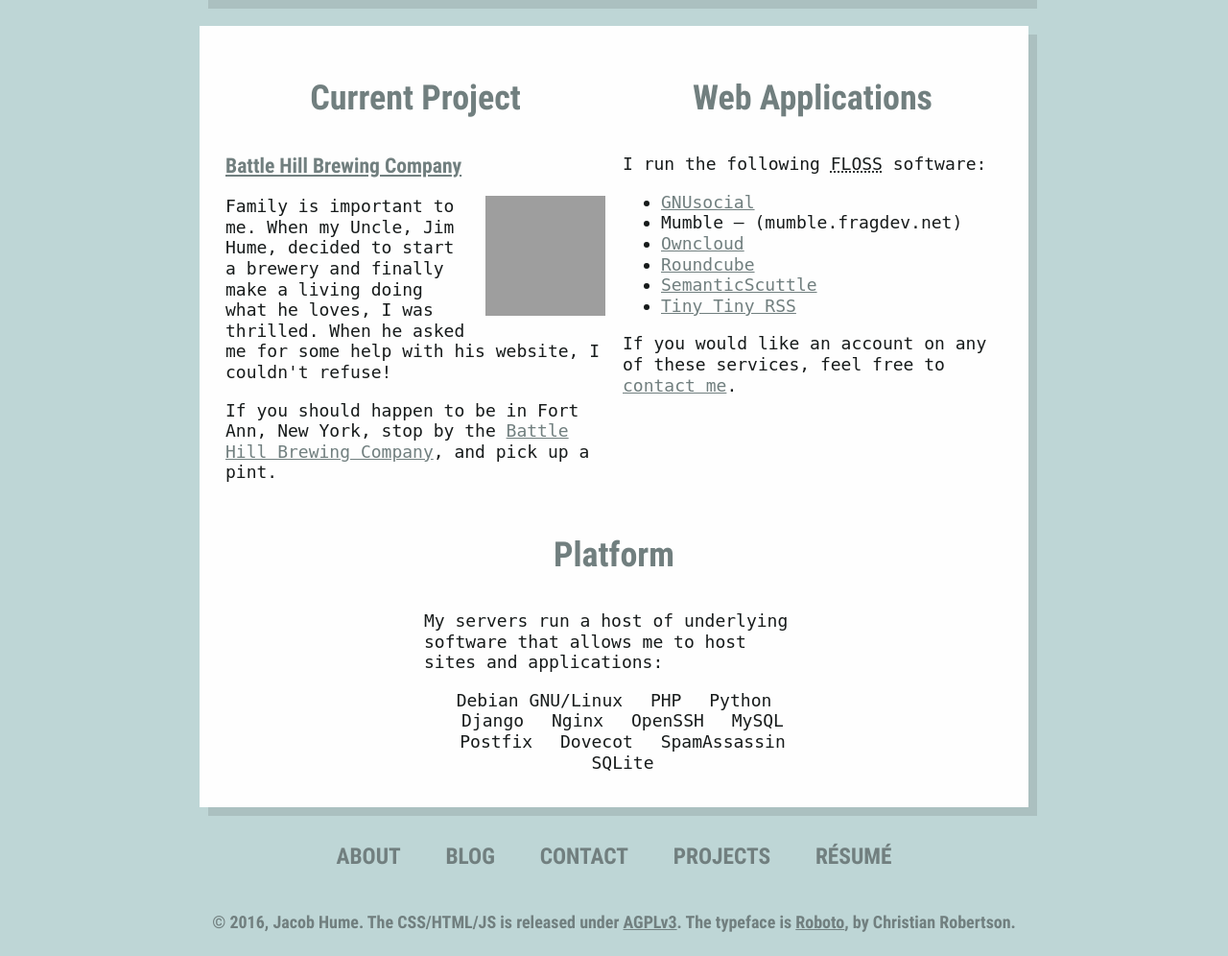
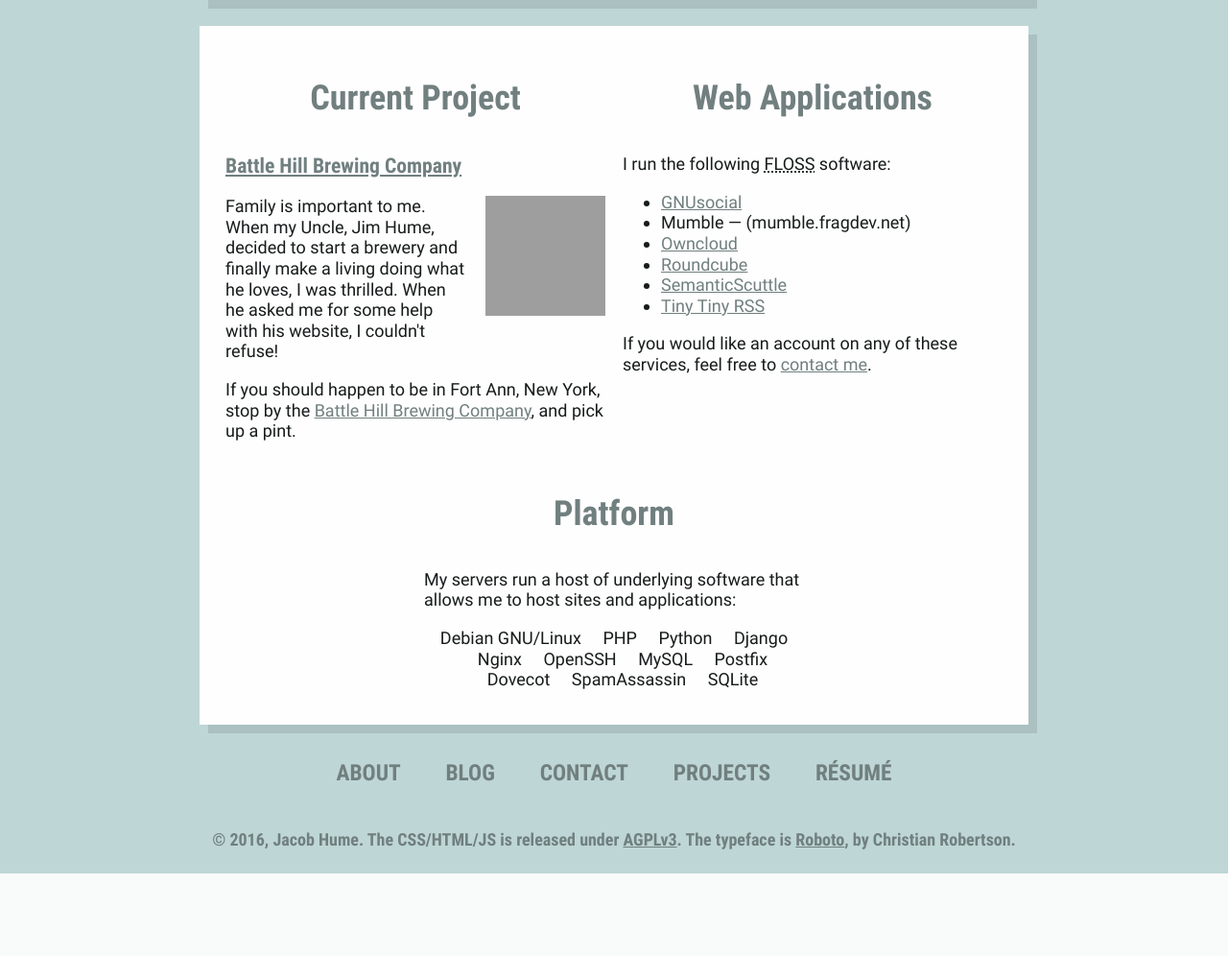
Before and after one commit to lo-windigo/fragdev, a Django app: template fragdev/templates/page-home.html in a window 1280 px wide. Shown: the part 142-1138 px from the top of the page at 96% size. After the commit the page ends 1052 px from the top, so only its background shows below. Run offline with Django 3.2, Linux system fonts and the light colour scheme; the template is opened without the code that fills it, so the values that code supplies are empty; grey boxes are pictures that could not be loaded.

Commit message:
Accidentally applied that to the body; quick correction.

```diff
--- a/fragdev/static/css/layout.css
+++ b/fragdev/static/css/layout.css
@@ -141,7 +141,7 @@ body {
 	line-height: 1.2;
 }
 
-body {
+code {
 	font-family: monospace;
 }
 
```
